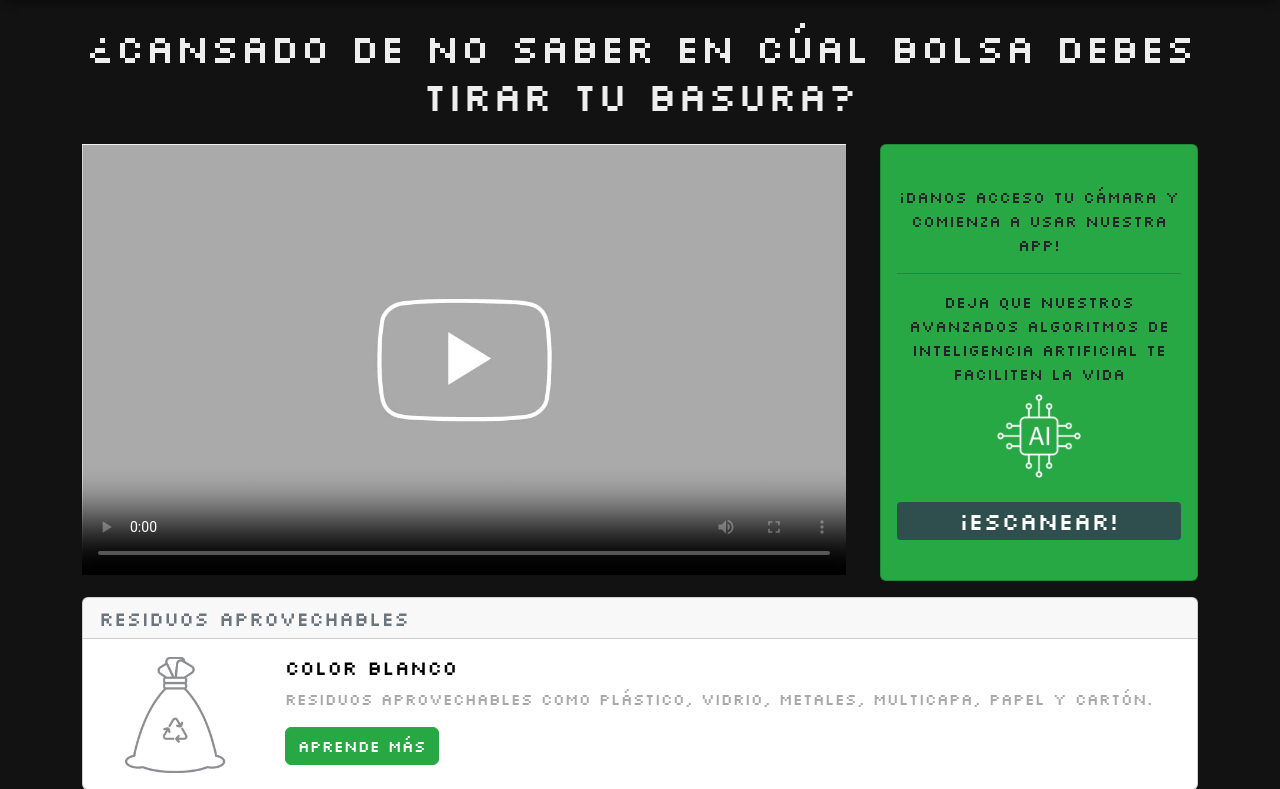
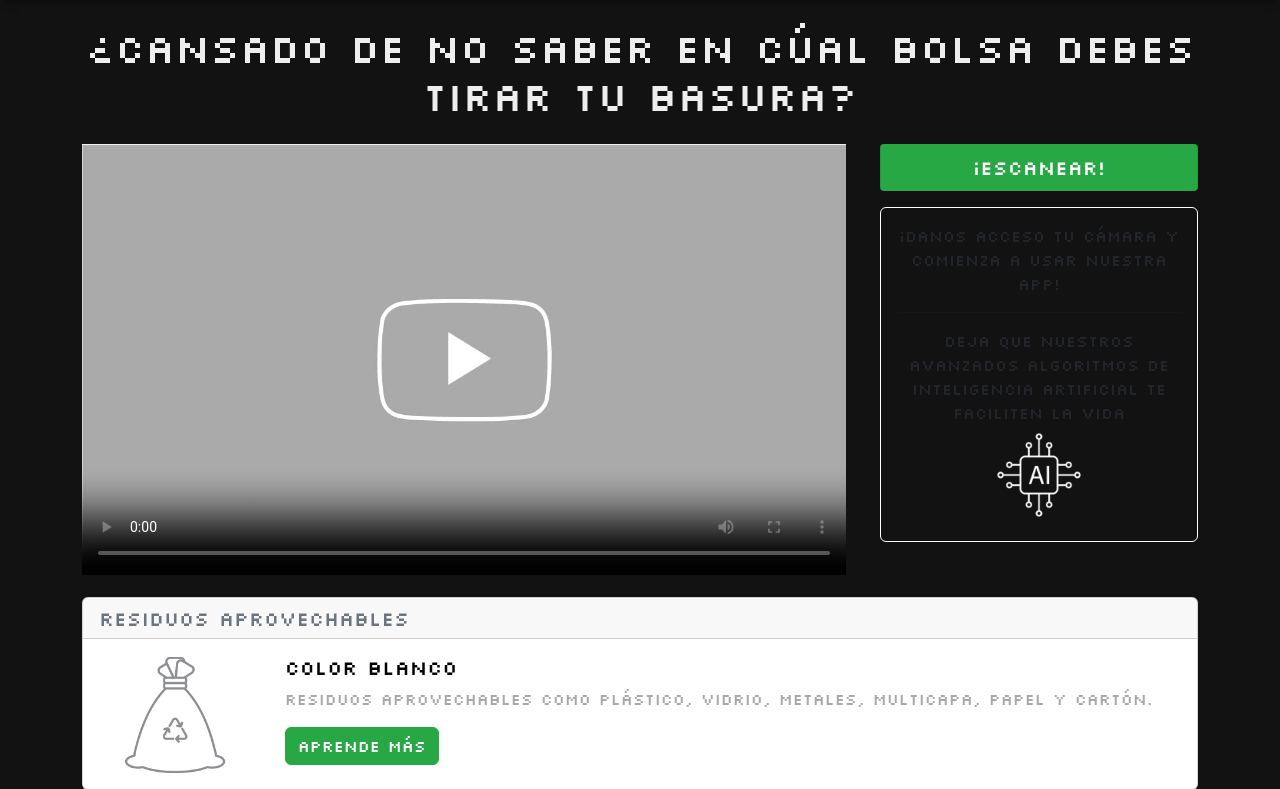
Before and after one commit to JuanC-Fandino/Smart-Classifier-AI, a Flask app: page / in a window 1280 px wide. Shown: the part 59-848 px from the top of the page. Run offline with Flask 3, Linux system fonts and the light colour scheme; some libraries are stand-ins or nearby versions.

Commit message:
feat: style improvement

```diff
--- a/app/static/js/camera.js
+++ b/app/static/js/camera.js
@@ -133,57 +133,54 @@ function getPredictionFromBackend() {
         body: formData
     }).then(response => response.json())
         .then(data => {
-            console.log(data);
             const resultadosElemento = document.getElementById("results-box");
-            const texto = document.getElementById("text-inside");
-            const titulo = document.getElementById("text-title-resultado");
+            const contenidoOriginal = document.getElementById("original-content");
+            const botonEscanear = document.getElementById("scan_btn");
             resultadosElemento.style.display = "block";
-            document.getElementById("prediction").innerText = data.prediction + " - " + data.confidence;
-            var bolsa;
+            contenidoOriginal.style.display = "none";
+            botonEscanear.style.display = "none";
+            const prediccion = document.getElementById("prediction");
+            prediccion.innerText = data.prediction;
+            const confianza = document.getElementById("confidence");
+            confianza.innerText = data.confidence;
+            let bolsa;
+            const bolsaElemento = document.getElementById("bag");
+            const imagenResultado = document.getElementById("result-image");
+            imagenResultado.src = image;
             switch (data.prediction) {
                 case "Aluminio":
-                    resultadosElemento.style.backgroundColor = "white";
                     bolsa = "blanca";
                     break;
                 case "Carton":
-                    resultadosElemento.style.backgroundColor = "white";
                     bolsa = "blanca";
                     break;
                 case "Envases_Plastico":
-                    resultadosElemento.style.backgroundColor = "white";
                     bolsa = "blanca";
                     break;
                 case "Organicos":
-                    resultadosElemento.style.backgroundColor = "green";
-                    texto.style.color = "white";
-                    titulo.style.color = "white";
-                    titulo.style.setProperty("color", "white", "important");
                     bolsa = "verde";
+                    bolsaElemento.style.color = "green";
                     break;
                 case "Papel":
-                    resultadosElemento.style.backgroundColor = "white";
                     bolsa = "blanca";
                     break;
                 case "Plasticos":
-                    resultadosElemento.style.backgroundColor = "white";
                     bolsa = "blanca";
                     break;
                 case "Tetra_Pak":
-                    resultadosElemento.style.backgroundColor = "white";
                     bolsa = "blanca";
                     break;
                 case "Vidrio":
-                    resultadosElemento.style.backgroundColor = "white";
                     bolsa = "blanca";
                     break;
                 default:
-                    resultadosElemento.style.backgroundColor = "black";
-                    texto.style.color = "white";
-                    titulo.style.setProperty("color", "white", "important");
                     bolsa = "negra";
+                    bolsaElemento.style.color = "black";
+                    bolsaElemento.style.backgroundColor = "white";
+                    break;
 
             }
-            document.getElementById("bag").innerText = bolsa;
+            bolsaElemento.innerText = bolsa;
         });
 
 }
--- a/app/static/stylesheets/home.css
+++ b/app/static/stylesheets/home.css
@@ -9,22 +9,50 @@
     gap: 3%
 }
 
-.scan_btn{
-    background-color: darkslategray;
+.scan_btn {
+    -webkit-animation: pulse 1s infinite;
+    box-shadow: 0 0 12px -2px rgba(255, 255, 255, 0.25);
+    line-height: 2.25;
+    background: #28a745;
     color: white;
+    font-size: 1.25rem;
+    border-radius: 0.25rem;
     border: none;
-    border-radius: 0.25rem;
-    margin-top: 1rem;
-    text-align: center;
-    font-size: 1.5rem;
+}
+
+.result-image {
     width: 100%;
+    object-fit: cover;
+    aspect-ratio: auto;
+}
 
+@-webkit-keyframes pulse {
+    0% {
+        -webkit-transform: scale(.95);
+        transform: scale(.95);
+    }
+    70% {
+        -webkit-transform: scale(1);
+        transform: scale(1);
+        box-shadow: 0 0 0 1rem rgba(255, 255, 255, 0);
+    }
+    100% {
+        -webkit-transform: scale(.95);
+        transform: scale(.95);
+        box-shadow: 0 0 0 0 rgba(255, 255, 255, 0);
+    }
+}
+
+.lateral {
+    display: flex;
+    flex-direction: column;
+    gap: 1rem;
 }
 
 .side {
     width: 100%;
-    height: available;
-    background: #28a745;
+    background: transparent;
+    border: white 1px solid;
 }
 
 .branding {
@@ -48,11 +76,17 @@
     width: 100px;
 }
 
-#results-box{
+#results-box {
     margin-top: 1rem;
 }
 
-@media (max-width: 768px) {
+.results {
+    display: flex;
+    flex-direction: column;
+    gap: 1rem;
+}
+
+@media (max-width: 1200px) {
     .main_container {
         display: flex;
         flex-direction: column;
@@ -65,8 +99,20 @@
         height: unset;
     }
 
-    .my-auto{
+    .my-auto {
         display: flex;
         flex-direction: column-reverse;
     }
+
+    .scan_btn {
+        margin-top: 1rem;
+    }
+
+    .scan_btn {
+        height: unset;
+    }
+
+    .side {
+        height: unset;
+    }
 }
--- a/app/templates/home.html
+++ b/app/templates/home.html
@@ -12,7 +12,11 @@
             <video class="video_capture" id="player" controls autoplay
                    poster="../static/video-placeholder.jpg"></video>
         </div>
-        <div class="side card text-center p-3">
+        <div class="lateral">
+            <button id="scan_btn" class="scan_btn" onclick="repeatPrediction()">
+                ¡Escanear!
+            </button>
+            <div id="original-content" class="side card text-center p-3">
                 <div class="my-auto">
                     ¡DANOS ACCESO TU CÁMARA Y COMIENZA A USAR NUESTRA APP!
                     <div class="text-center">
@@ -23,30 +27,37 @@
                     <div class="text-center">
                         <img src="../static/ia.png" class="ia_icon">
                     </div>
+                </div>
+            </div>
+            <div id="results-box" class="side card text-center p-3" style="display:none">
+                <h5 id="text-title-resultado">Resultado</h5>
+                <hr>
+                <div class="results">
+                    <div class="h3">
+                        Residuo:
+                        <b id="prediction"></b>
+                    </div>
+                    <div class="h3">
+                        Bolsa:
+                        <b id="bag"></b>
+                    </div>
+                    <div class="text-muted">
+                        Confianza:
+                        <b id="confidence"></b>
+                    </div>
+                    <hr>
+                    <img id="result-image" src="" class="result-image">
+                    <hr>
                     <button class="scan_btn" onclick="repeatPrediction()">
-                    ¡Escanear!
+                        Escanear otro
                     </button>
                 </div>
-        </div>
-    </div>
-    <div id="results-box" class="card" style="display:none">
-        <h5 class="card-header text-secondary" id="text-title-resultado">Resultado</h5>
-        <div class="card-body">
-            <div class="card-text text-black" id="text-inside">
-                El desecho es:
-                <b id="prediction"></b>
-                <br>
-                La bolsa correspondiente es:
-                <b id="bag"></b>
-                <div class="d-flex justify-content-end">
-                    <button class="btn" onclick="repeatPrediction()">
-                        Clasificar otro residuo
-                    </button>
+
             </div>
         </div>
 
     </div>
-    </div>
+
     <div class="types">
         <div class="card mb-3">
             <h5 class="card-header text-secondary">Residuos aprovechables</h5>
```
Lines whose indentation alone changed are shown as unchanged.
